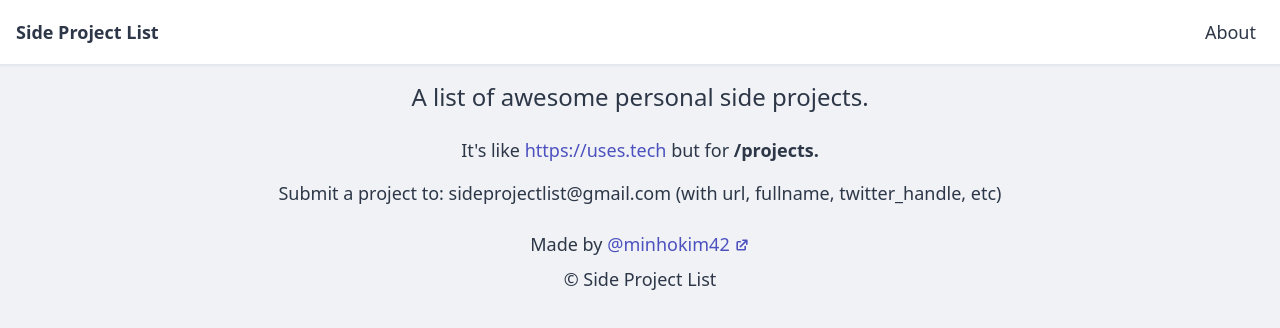
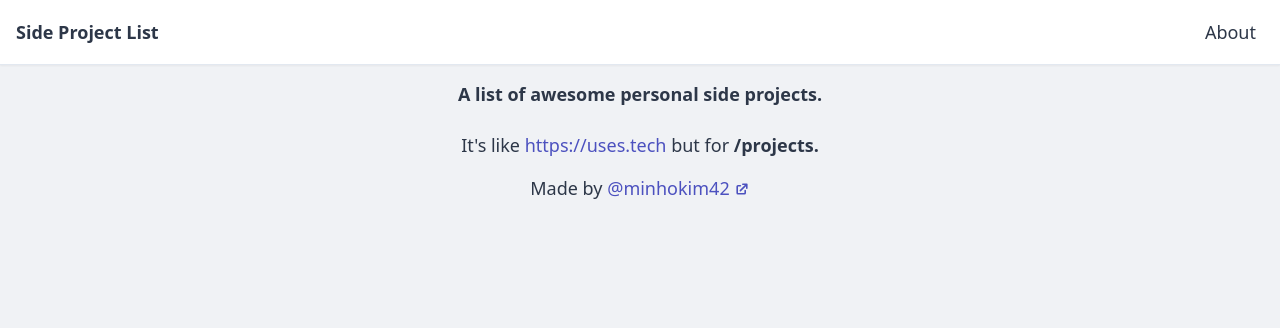
Before and after one commit to minho42/sideprojectlist, a Nuxt app in the folder frontend/: page /about in a window 1280 px wide. Shown: the top 328 px of the page. Built offline with nearby package versions, Linux system fonts and the light colour scheme.

Commit message:
simplify

```diff
--- a/frontend/pages/about.vue
+++ b/frontend/pages/about.vue
@@ -1,7 +1,7 @@
 <template>
   <div class="container">
     <div class="flex flex-col items-center justify-center mx-6 pt-4">
-      <div class="text-2xl leading-8 mb-6">
+      <div class="font-semibold mb-6">
         A list of awesome personal side projects.
       </div>
       <div class="mb-4">
@@ -18,13 +18,6 @@
         <span class="font-semibold">
           /projects.
         </span>
-      </div>
-      <!-- <div>
-        See also...
-      </div> -->
-      <div class="mb-6 text-center">
-        Submit a project to: sideprojectlist@gmail.com (with url, fullname,
-        twitter_handle, etc)
       </div>
 
       <div class="mb-2">
@@ -51,7 +44,6 @@
         </a>
       </div>
 
-      <div class="">© Side Project List</div>
     </div>
   </div>
 </template>
```
